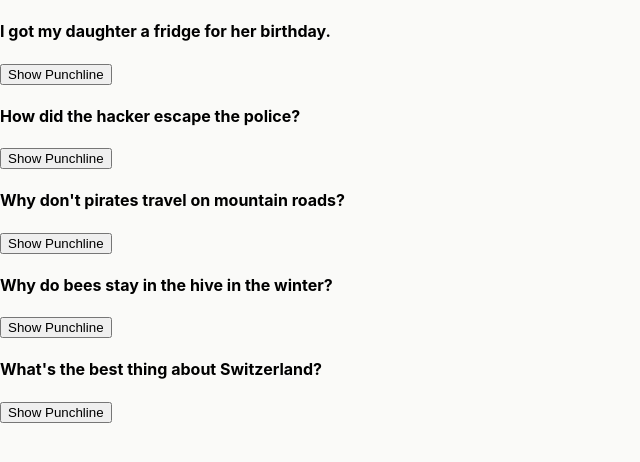
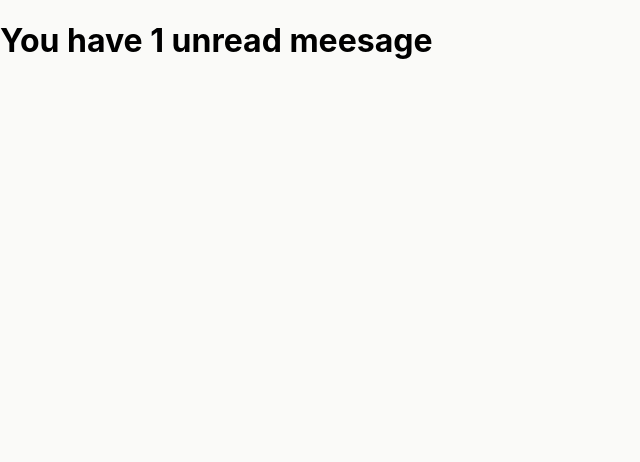
Before and after one commit to niamul007/everyday-react-practice, a React (Vite) app in the folder my-app/: page / in a window 1280 px wide. Shown: the top 462 px of the page, without its empty margins (0-640 px from the left). Built offline with nearby package versions, Linux system fonts and the light colour scheme.

Commit message:
adding conditonal practice on test

```diff
--- a/my-app/src/App.jsx
+++ b/my-app/src/App.jsx
@@ -1,12 +1,14 @@
 import React from "react";
 import { Jokes } from "./Jokes.jsx";
 import { data } from "./data.js";
-
+import Test from "./Test.jsx";
 export function App() {
   const jokesData = data.map((item) => {
     return <Jokes key={item.id} {...item} />;
   });
-  return <>{jokesData}</>;
+  return <>
+  <Test />
+  </>;
 }
 
 export default App;
--- a/my-app/src/Test.jsx
+++ b/my-app/src/Test.jsx
@@ -1,27 +1,9 @@
 import React from "react"
 
 export default function Test() {
-  const [myFavoriteThings, setMyFavoriteThings] = React.useState([])
-
-  const allFavoriteThings = ["💦🌹", "😺", "💡🫖", "🔥🧤", "🟤🎁",
-  "🐴", "🍎🥧", "🚪🔔", "🛷🔔", "🥩🍝"]
-  const thingsElements = myFavoriteThings.map(thing => <p key={thing}>{thing}</p>)
-
-  function addFavoriteThing() {
-    /**
-     * Challenge: you do it!
-     * Every time "Add item" is clicked, it should add another string
-     * "Test" to the list on the page
-     */
-    setMyFavoriteThings(prev => [...prev , `test ${prev.length + 1}`])
-  }
+  const [message,setmessage] = React.useState(["c"])
 
   return (
-    <main>
-      <button onClick={addFavoriteThing}>Add item</button>
-      <section aria-live="polite">
-        {thingsElements}
-      </section>
-    </main>
+    <h1>{message.length > 0 ? `You have ${message.length} unread ${message.length ===1 ?"meesage":"meesages"}` :"You're all caught up!"}</h1>
   )
 }
```
